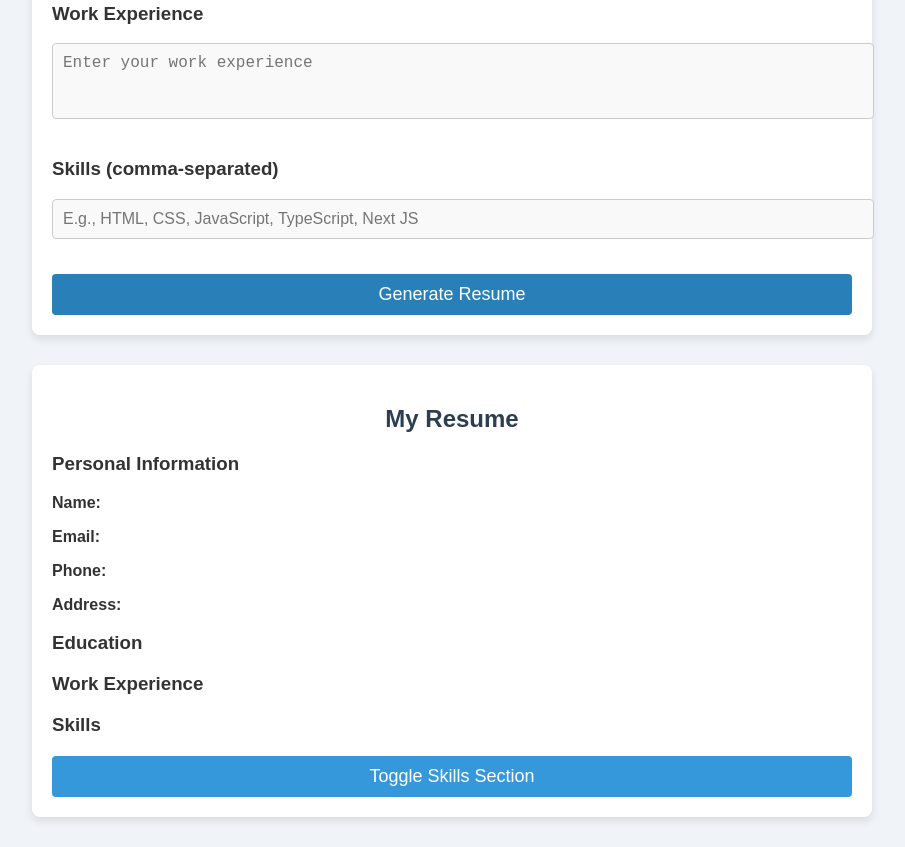
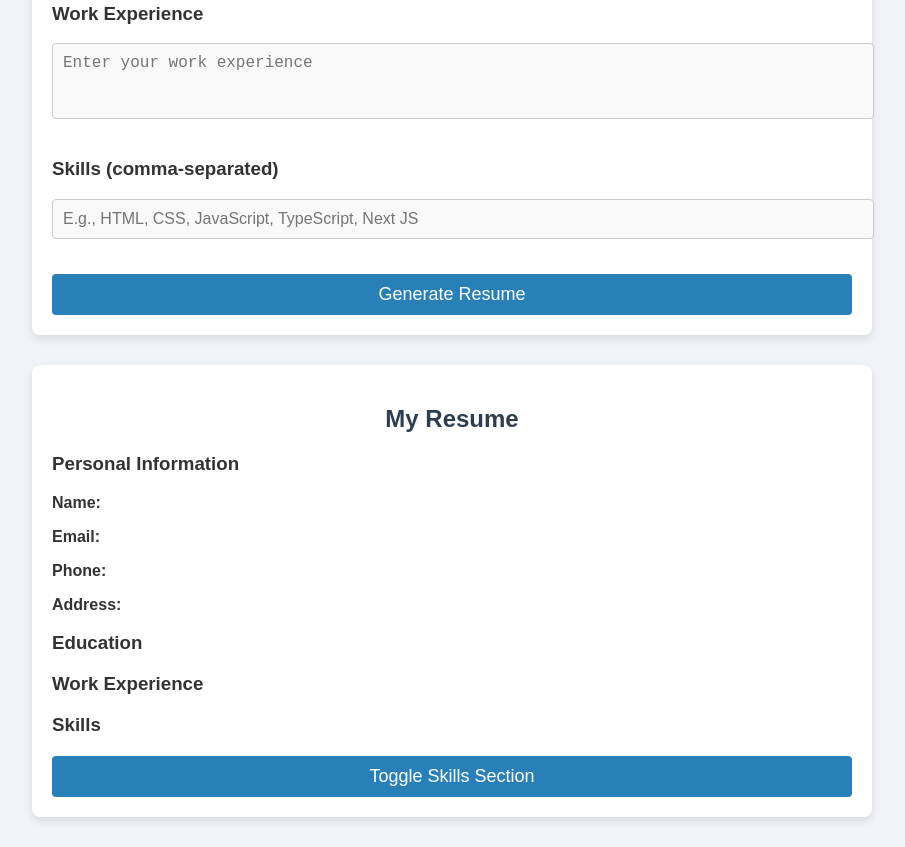
Before and after one commit to MuhammadAdnan1998/hackathon-milestone-based-interactive-resume-builder, a website: page index.html in a window 1280 px wide. Shown: the part 898-1745 px from the top of the page, without its empty margins (188-1093 px from the left). Drawn offline with Linux system fonts and the light colour scheme.

Commit message:
Toggle button styling changed

```diff
--- a/styles.css
+++ b/styles.css
@@ -128,7 +128,7 @@ textarea {
 #toggle-skills-btn {
   display: block;
   width: 100%;
-  background-color: #3498db;
+  background-color: #2980b9;
   color: white;
   padding: 10px;
   border: none;
@@ -140,5 +140,5 @@ textarea {
 }
 
 #toggle-skills-btn:hover {
-  background-color: #1e6fa5;
+  background-color: #1e5980;
 }
```
